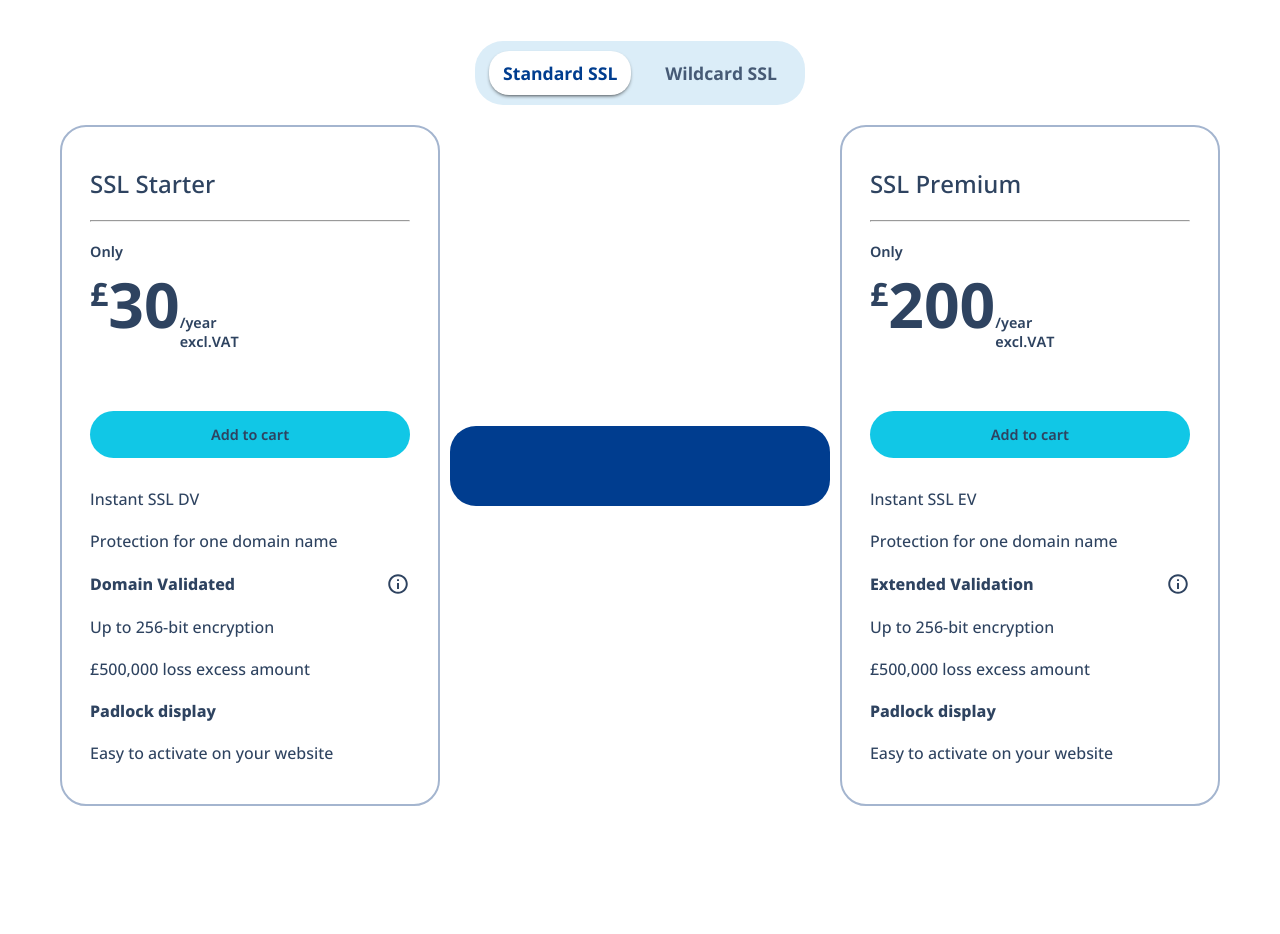
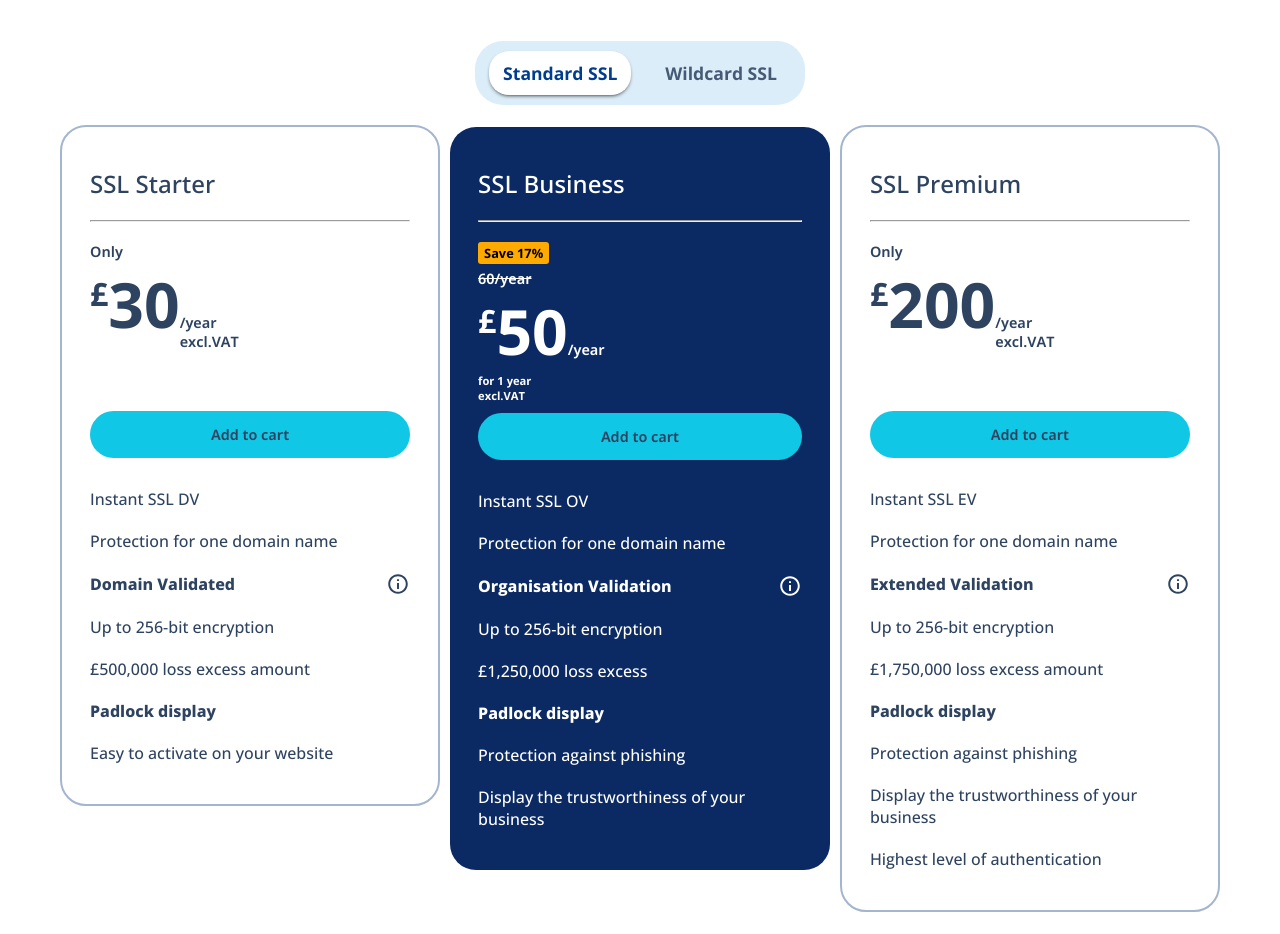
Before and after one commit to Awwal2007/Ionos, a React (Vite) app: page / in a window 1280 px wide. Shown: the part 1660-2594 px from the top of the page. Before the commit the page ends 2488 px from the top, so only its background shows below. Built offline with nearby package versions, Linux system fonts and the light colour scheme; a web font is replaced by a local one.

Commit message:
second commit

```diff
--- a/src/App.css
+++ b/src/App.css
@@ -215,7 +215,7 @@ section, footer{
 .section2 .packages-container{
   display: flex;
   justify-content: center;
-  align-items: center;
+  align-items: baseline;
   gap: 10px;
 }
 .section2 .packages-container .package{
@@ -235,7 +235,7 @@ section, footer{
   color: #425774ab;
 }
 .section2 .packages-container .package:nth-child(2){
-  background-color: #003d8f;
+  background-color: #0B2A63;
   border: none;
   color: white;
 }
@@ -258,6 +258,20 @@ section, footer{
 .section2 .packages-container .package .middle .price .number{
   font-size: 3.9rem;
   font-weight: 700;
+}
+.section2 .packages-container .package .middle .for-one-year{
+  font-size: .7rem;
+  font-weight: 700;
+}
+.section2 .packages-container .package .middle .save{
+  padding: 2px 6px;
+  font-size: .8rem;
+  border-radius: 3px;
+  font-weight: 700;
+  background-color: #FFAA00;
+  color: black;
+  width: fit-content;
+  margin-bottom: 5px;
 }
 .section2 .packages-container .package .middle .price .year{
   /* font-size: 2.3rem; */
@@ -285,6 +299,7 @@ section, footer{
   text-align: center;
   border-radius: 24px;
   margin-bottom: 30px;
+  color:#2E4360;
 }
 .section2 .packages-container .package .bottom{
   display: flex;
--- a/src/pages/Home.jsx
+++ b/src/pages/Home.jsx
@@ -112,9 +112,46 @@ return (
                                 <div>Easy to activate on your website</div>
                             </div>
                         </div>
+
                         <div className='package'>
+                            <div className='top'>
+                                <h3>SSL Business</h3>
+                                <hr />
+                            </div>
+                            <div style={{marginBottom: "10px"}} className='middle'>
+                                <div className='save'>
+                                    Save 17%
+                                </div>
+                                <div style={{textDecoration: "line-through"}} className='only'>60/year</div>
+                                <div className='price'>
 
+                                    <span className='number'><sup className='dollar-sign'>£</sup>50</span>
+
+                                    <div className='year'>
+                                        <div>/year</div>
+                                    </div>
+
+                                </div>
+                                <div className='for-one-year'>
+                                    <div>for 1 year</div>
+                                    <div>excl.VAT</div>
+                                </div>
+                            </div>
+                            <div>
+                                <a className='add-to-cart-btn' href="#">Add to cart</a>
+                            </div>
+                            <div className='bottom'>
+                                <div>Instant SSL OV</div>
+                                <div>Protection for one domain name</div>
+                                <h3>Organisation Validation <IoMdInformationCircleOutline /> </h3>
+                                <div>Up to 256-bit encryption</div>
+                                <div>£1,250,000 loss excess</div>
+                                <h3>Padlock display</h3>
+                                <div>Protection against phishing</div>
+                                <div>Display the trustworthiness of your business</div>
+                            </div>
                         </div>
+
                         <div className='package'>
                             <div className='top'>
                                 <h3>SSL Premium</h3>
@@ -142,9 +179,11 @@ return (
                                 <div>Protection for one domain name</div>
                                 <h3>Extended Validation <IoMdInformationCircleOutline /> </h3>
                                 <div>Up to 256-bit encryption</div>
-                                <div>£500,000 loss excess amount</div>
+                                <div>£1,750,000 loss excess amount</div>
                                 <h3>Padlock display</h3>
-                                <div>Easy to activate on your website</div>
+                                <div>Protection against phishing</div>
+                                <div>Display the trustworthiness of your business</div>
+                                <div>Highest level of authentication</div>
                             </div>
                         </div>
                     </div>
```
